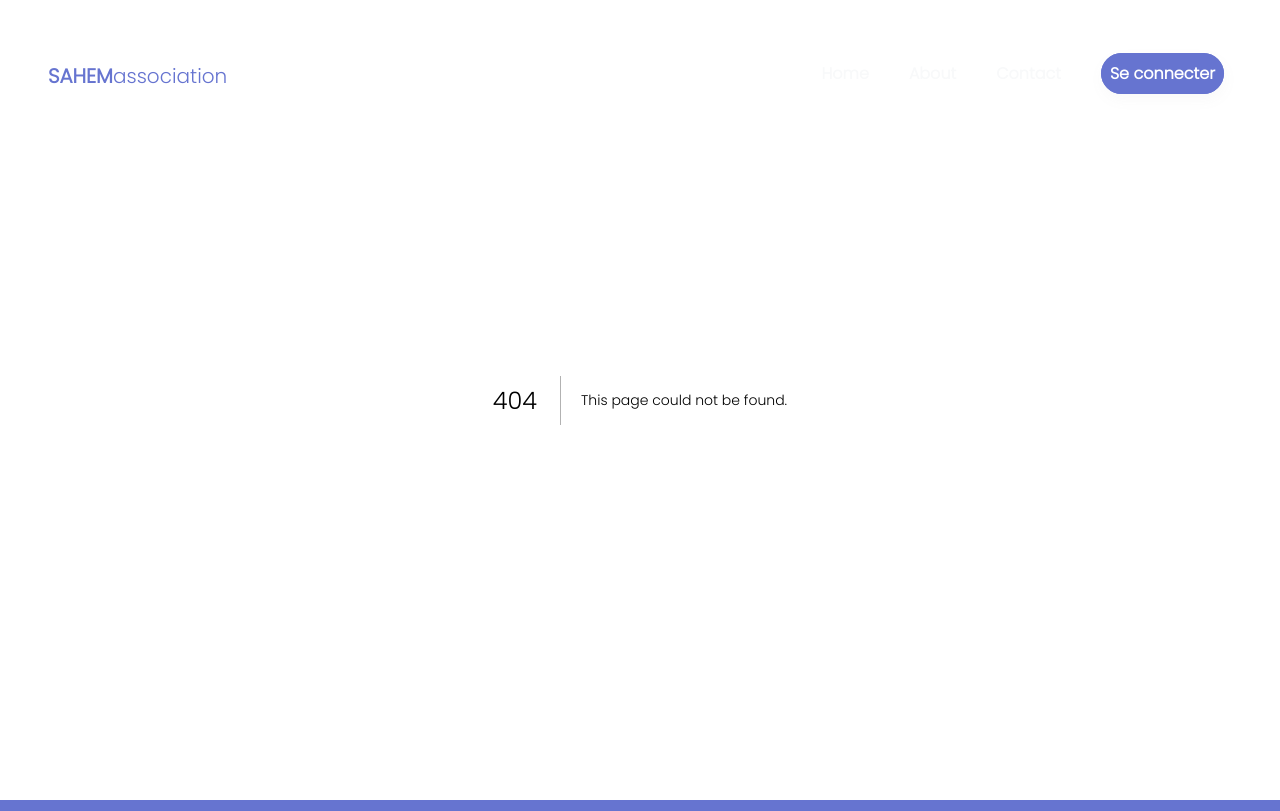
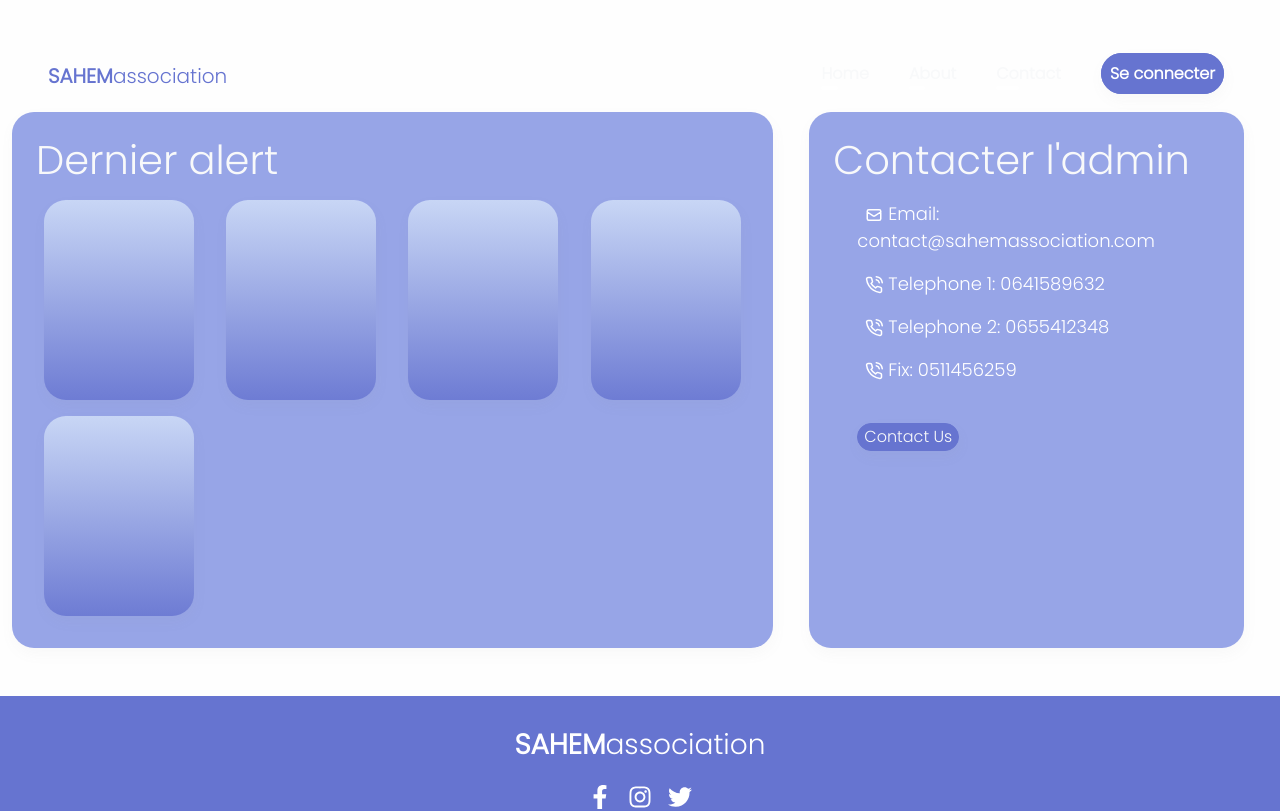
Before and after one commit to anasmasti/sahm-frontend, a Next.js app: page /giver in a window 1280 px wide. Before the commit this address had no page. Shown: the top 811 px of the page. Built offline with nearby package versions, Linux system fonts and the light colour scheme.

Commit message:
Add giver page

```diff
--- /dev/null
+++ b/pages/giver/index.js
@@ -0,0 +1,93 @@
+import React from "react";
+import giverStyle from "../../styles/pages/giver/Actions.module.scss";
+import Link from "next/link";
+import { FiPhoneCall } from "react-icons/fi";
+import { HiOutlineMail } from "react-icons/hi";
+
+function index() {
+  return (
+    <section>
+      <div
+        className={[
+          giverStyle.form_container,
+
+        ].join(" ")}
+      >
+    <div className={["row my-5 justify-content-between"].join(' ')}>
+        <div className={["main-card col-lg-7 ms-lg-4 p-4"].join(' ')}>
+          <h1 className={"text-light "}>Dernier alert</h1>
+          <div className={"d-flex justify-content-between flex-wrap"}>
+            <Link href="">
+              <a>
+                <div className={[giverStyle.bg_alert,"alert-card mx-2 my-2"].join(' ')}></div>
+              </a>
+            </Link>
+
+            <Link href="">
+              <a>
+                <div className={[giverStyle.bg_alert,"alert-card mx-2 my-2"].join(' ')}></div>
+              </a>
+            </Link>
+
+            <Link href="">
+              <a>
+                <div className={[giverStyle.bg_alert,"alert-card mx-2 my-2"].join(' ')}></div>
+              </a>
+            </Link>
+
+            <Link href="">
+              <a>
+                <div className={[giverStyle.bg_alert,"alert-card mx-2 my-2"].join(' ')}></div>
+              </a>
+            </Link>
+
+            <Link href="">
+              <a>
+                <div className={[giverStyle.bg_alert,"alert-card mx-2 my-2"].join(' ')}></div>
+              </a>
+            </Link>
+          </div>
+        </div>
+
+
+        <div className={" main-card col-lg-4 p-4 me-5"}>
+          <h1 className={"text-light "}>Contacter l'admin</h1>
+
+          <div className={["mx-4"].join(' ')}>
+          <ul className={"list-unstyled"}>
+            <li className={"py-2"}>
+            <span className={[giverStyle.list_color,'px-2 py-1 rounded-pill'].join(" ")}> <HiOutlineMail />  Email:{" "}
+              contact@sahemassociation.com</span>
+            </li>
+            <li className={"py-2"}>
+            <span className={[giverStyle.list_color,'px-2 py-1 rounded-pill'].join(" ")}><FiPhoneCall /> Telephone 1: 0641589632</span>
+            </li>
+            <li className={"py-2"}>
+            <span className={[giverStyle.list_color,'px-2 py-1 rounded-pill'].join(" ")}> <FiPhoneCall />   Telephone 2: 0655412348</span>
+            </li>
+            <li className={"py-2"}>
+            <span className={[giverStyle.list_color,'px-2 py-1 rounded-pill'].join(" ")}> <FiPhoneCall />  Fix: 0511456259</span>
+            </li>
+          </ul>
+          <Link href="/contact">
+            <button type="submit" className={["main-btn my-3", "text-light"].join(" ")}>Contact Us</button>
+            </Link>
+          </div>
+
+
+        </div >
+        </div>
+
+        {/* <div className={["row"].join(' ')}>
+
+        <div className={["main-card col-lg-7 ms-lg-4 p-4"].join(' ')}>
+
+        </div>
+        </div> */}
+      </div>
+
+    </section>
+  );
+}
+
+export default index;
--- a/styles/components/_cards.scss
+++ b/styles/components/_cards.scss
@@ -5,6 +5,7 @@
 .main-card {
     border-radius: $main-border-radius !important;
     box-shadow: $card-box-shadow;
+    background-color: color('seconde-color');
 }
 
 // Horizontal card
@@ -14,3 +15,11 @@
     border-radius: $main-border-radius !important;
     box-shadow: $card-box-shadow;
 }
+
+// Horizontal card
+.alert-card {
+    width: 150px;
+    height: 200px;
+    border-radius: $main-border-radius !important;
+    box-shadow: $card-box-shadow;
+}
--- a/styles/pages/beneficiary/Actions.module.scss
+++ b/styles/pages/beneficiary/Actions.module.scss
@@ -6,7 +6,7 @@
 }
 
 .card{
-    position: relative;
+         position: relative;
          height: 160px;
          margin-left: 10px;
          min-width:100px;max-width:100px;
--- /dev/null
+++ b/styles/pages/giver/Actions.module.scss
@@ -0,0 +1,65 @@
+.form_container {
+    margin-top: 7rem;
+    // position: relative;
+    width: 100%;
+    // height: 100vh;
+    // top: 0;
+    // left: 0;
+  }
+
+  .bg_alert {
+    background-image: linear-gradient(#c8d6f5 ,#6674d0d7);
+    background-position: center;
+    background-repeat: no-repeat;
+    background-size: cover;
+    transition: 0.5s;
+
+    &:hover {
+      background: linear-gradient(#6674d0d7, #c8d6f5);
+    }
+  }
+
+//   .alert_height {
+//       height: auto;
+//   }
+
+  .input_field {
+    // max-width: 580px;
+    width: 80%;
+    background-color: #f0f0f0;
+    margin: 10px 0;
+    height: 55px;
+    border-radius: 22px;
+    display: grid;
+    grid-template-columns: 15% 85%;
+    padding: 0 0.4rem;
+    position: relative;
+    & input {
+      background: none;
+      outline: none;
+      border: none;
+      line-height: 1;
+      font-weight: 600;
+      font-size: 1.1rem;
+      color: #333;
+    }
+
+    & i {
+      text-align: center;
+      line-height: 55px;
+      color: #acacac;
+      transition: 0.5s;
+      font-size: 1.1rem;
+    }
+    & input::placeholder {
+      color: #aaa;
+      font-weight: 500;
+    }
+  }
+
+
+.list_color{
+    color: #fff !important;
+    background: color('seconde-color') !important;
+    font-size: large;
+}
```
Also changed, not shown: styles/pages/About.module.scss (+0 -7 lines).
